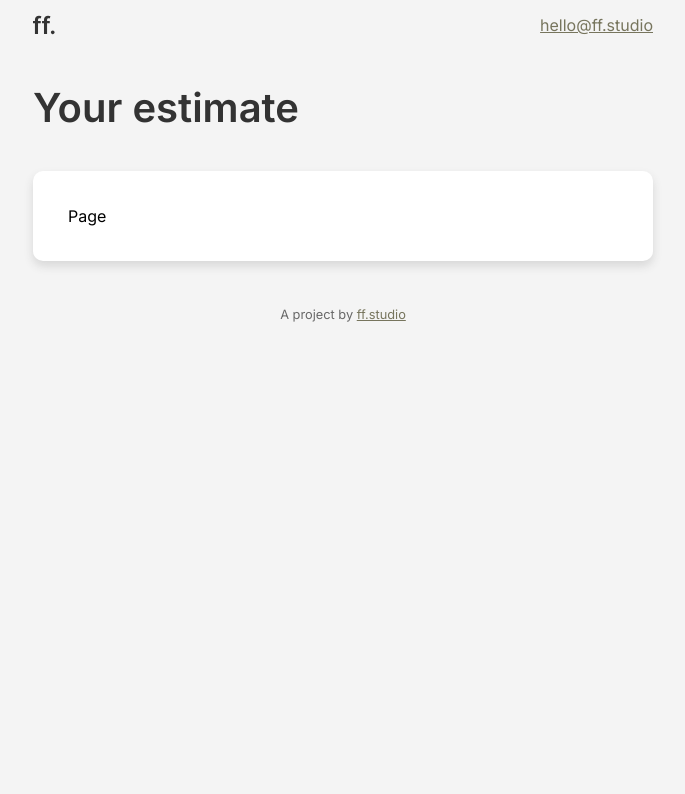
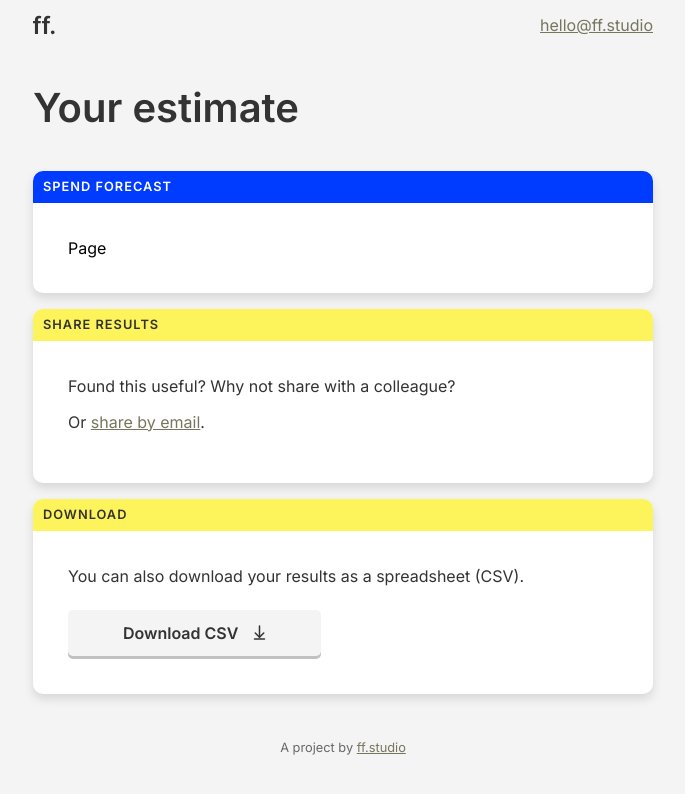
Before and after one commit to jhackett1/ff-cost-calculator, a React (Create React App) app: page /results/1 in a window 1280 px wide. Shown: the top 794 px of the page, without its empty margins (297-982 px from the left). Built offline with nearby package versions, Linux system fonts and the light colour scheme.

Commit message:
scaffold out results page

```diff
--- a/package.json
+++ b/package.json
@@ -7,6 +7,7 @@
     "@testing-library/jest-dom": "^5.15.0",
     "@testing-library/react": "^11.2.7",
     "@testing-library/user-event": "^12.8.3",
+    "clipboard": "^2.0.8",
     "dotenv-webpack": "^7.0.3",
     "encoding": "^0.1.13",
     "faunadb": "^4.4.1",
--- a/src/components/_Layout.tsx
+++ b/src/components/_Layout.tsx
@@ -4,7 +4,7 @@ import s from "./_Layout.module.scss"
 
 interface Props {
   title?: string
-  children: React.ReactChild
+  children: React.ReactChild | React.ReactChild[]
 }
 
 const Layout = ({ title, children }: Props): React.ReactElement => {
--- a/src/pages/results.tsx
+++ b/src/pages/results.tsx
@@ -1,9 +1,51 @@
+import Button from "../components/Button"
 import Panel from "../components/Panel"
 import Layout from "../components/_Layout"
 
 const ResultsPage = () => (
   <Layout title="Your estimate">
-    <Panel>Page</Panel>
+    <Panel title="Spend forecast" colour="blue">
+      Page
+    </Panel>
+    <Panel title="Share results" colour="yellow">
+      <p>Found this useful? Why not share with a colleague?</p>
+      <p>
+        Or <a href="/">share by email</a>.
+      </p>
+    </Panel>
+    <Panel title="Download" colour="yellow">
+      <p>You can also download your results as a spreadsheet (CSV).</p>
+      <Button
+        secondary
+        icon={
+          <svg width="13" height="15" viewBox="0 0 13 15" fill="none">
+            <path
+              d="M2.25736 8L6.5 12.2426L10.7426 8"
+              stroke="#333333"
+              stroke-width="1.5"
+              stroke-linecap="round"
+              stroke-linejoin="round"
+            />
+            <path
+              d="M6.5 1V12"
+              stroke="#333333"
+              stroke-width="1.5"
+              stroke-linecap="round"
+              stroke-linejoin="round"
+            />
+            <path
+              d="M1.5 14L11.5 14"
+              stroke="#333333"
+              stroke-width="1.5"
+              stroke-linecap="round"
+              stroke-linejoin="round"
+            />
+          </svg>
+        }
+      >
+        Download CSV
+      </Button>
+    </Panel>
   </Layout>
 )
 
--- a/src/styles/globals.scss
+++ b/src/styles/globals.scss
@@ -33,3 +33,7 @@ fieldset {
 body {
   margin: 0;
 }
+
+p a {
+  @include textLink;
+}
```
Also changed, not shown: 1 other file (tests, documents, lock files or other folders).
